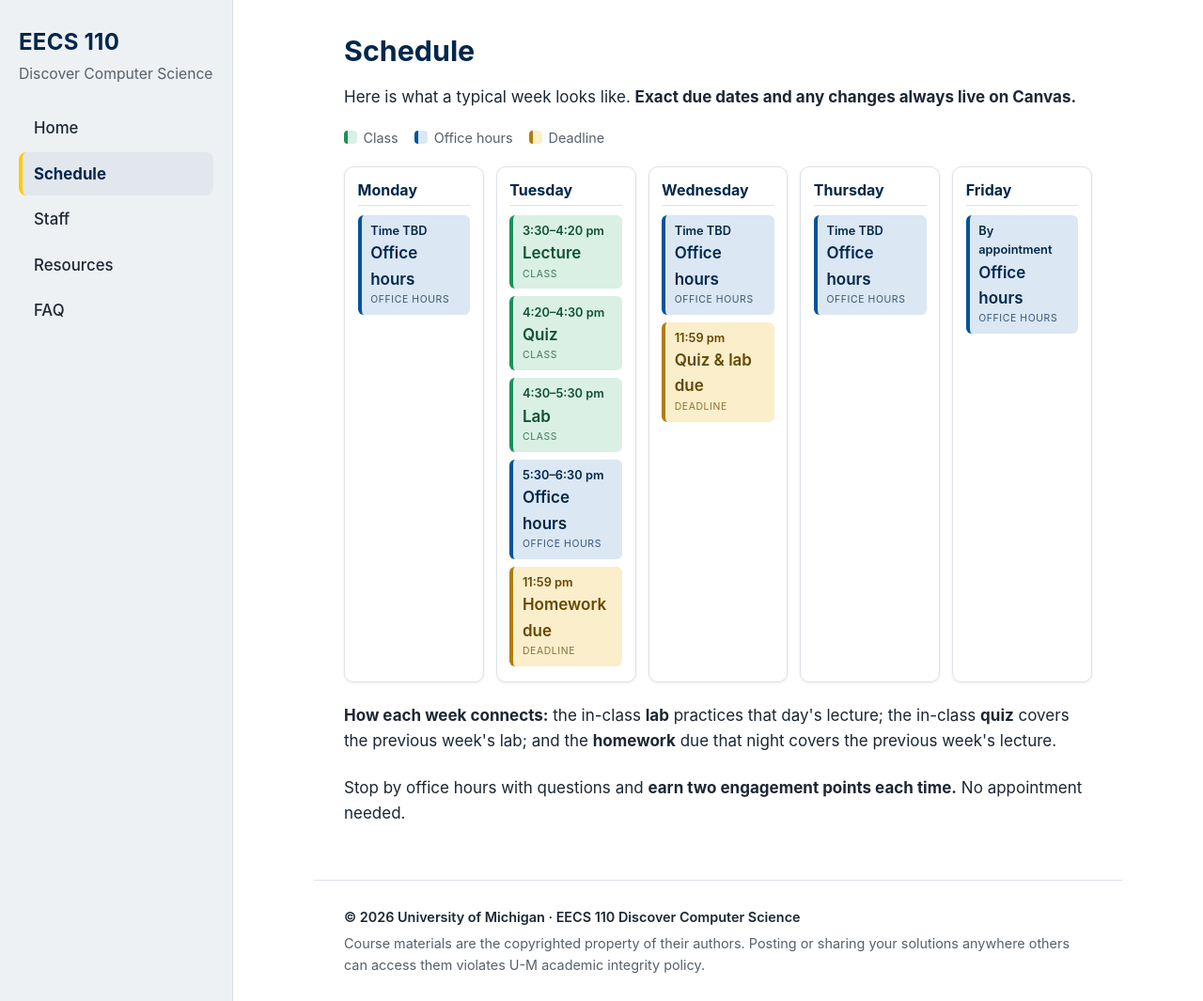
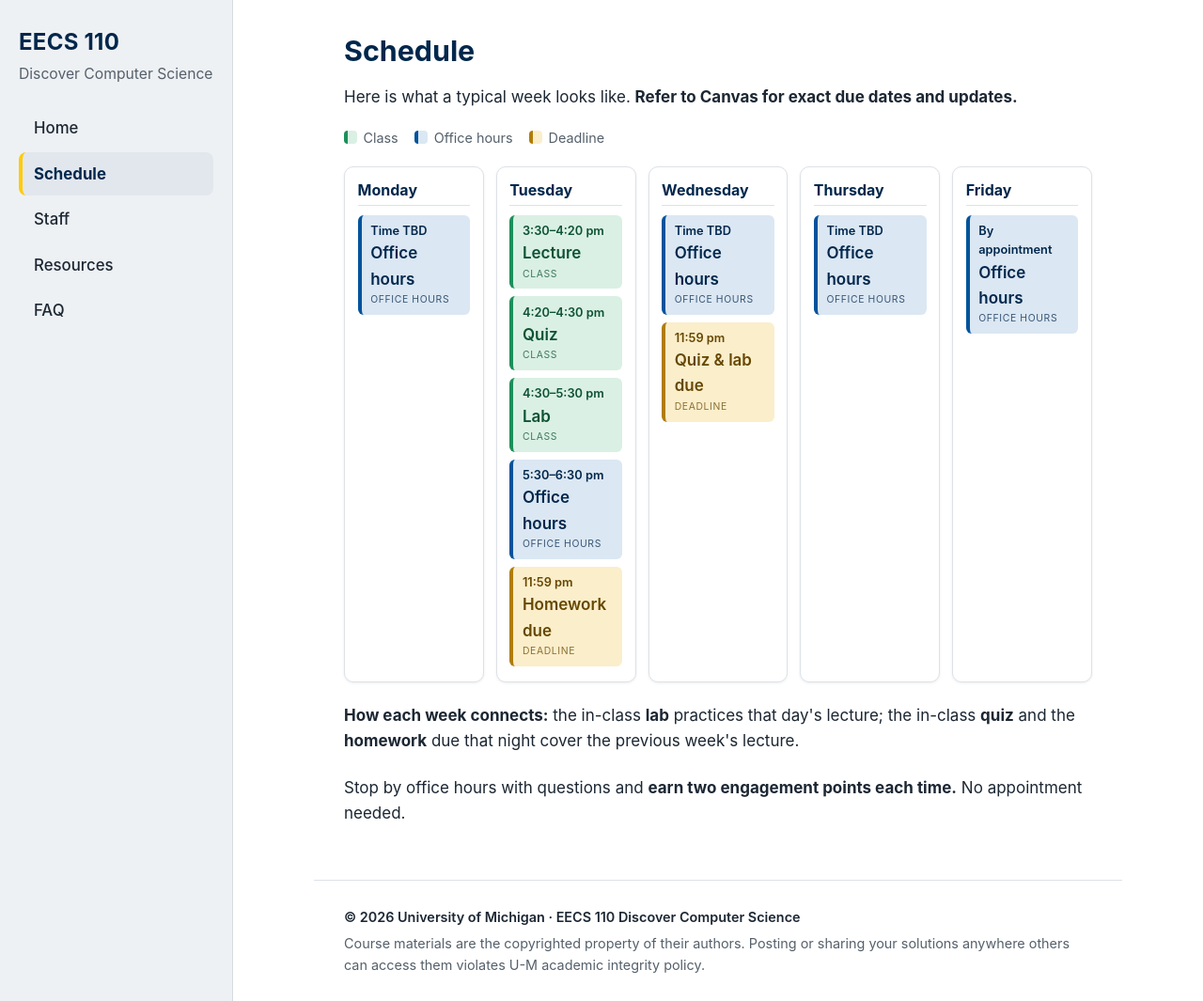
Before and after one commit to eecs110umich/eecs110umich.github.io, a Jekyll site: the page built from schedule.md, in a window 1280 px wide and 1065 px high. Shown: the whole window at 94% size. Built offline with Jekyll 4.4.1, drawn with Linux system fonts in a browser that asks for light colours.

Commit message:
Adjust wording

```diff
--- a/schedule.md
+++ b/schedule.md
@@ -6,7 +6,7 @@ permalink: /schedule/
 
 # Schedule
 
-Here is what a typical week looks like. **Exact due dates and any changes always live on Canvas.**
+Here is what a typical week looks like. **Refer to Canvas for exact due dates and updates.**
 
 {% comment %}
   Legend + Mon–Fri day cards render from site.data.course.weekly_calendar.
@@ -47,8 +47,8 @@ Here is what a typical week looks like. **Exact due dates and any changes always
 
 <p class="cal-note note">
   <strong>How each week connects:</strong> the in-class <strong>lab</strong> practices that day's
-  lecture; the in-class <strong>quiz</strong> covers the previous week's lab; and the
-  <strong>homework</strong> due that night covers the previous week's lecture.
+  lecture; the in-class <strong>quiz</strong> and the
+  <strong>homework</strong> due that night cover the previous week's lecture.
 </p>
 
 <p class="cal-note note">
```
